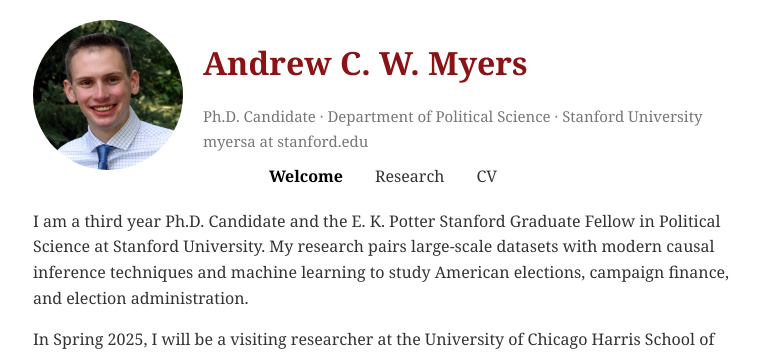
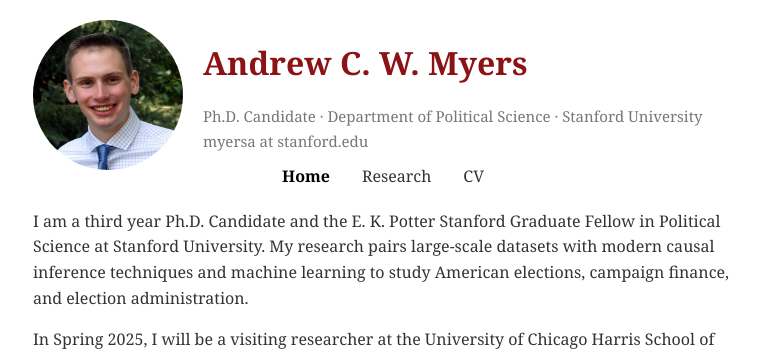
Before and after one commit to AndyMyersSkol/AndyMyersSkol.github.io, a Jekyll site: the page index.html, which Jekyll copies as it is, in a window 1280 px wide. Shown: the top 356 px of the page, without its empty margins (257-1016 px from the left). Built offline with Jekyll 4.4.1, drawn with Linux system fonts in a browser that asks for light colours.

Commit message:
Update index.html

```diff
--- a/index.html
+++ b/index.html
@@ -25,7 +25,7 @@ height="0" width="0" style="display:none;visibility:hidden"></iframe></noscript>
 
 <div class="container">
     <div class="profile">
-        <img src="myers.jpg" alt="Profile Picture" class="profile-pic" id="welcome">
+        <img src="myers.jpg" alt="Profile Picture" class="profile-pic" id="home">
         <div class="info">
             <h1>Andrew C. W. Myers</h1>
             <p class="title">Ph.D. Candidate · Department of Political Science · Stanford University</p>
@@ -35,7 +35,7 @@ height="0" width="0" style="display:none;visibility:hidden"></iframe></noscript>
 
     <nav class="navigation">
         <ul>
-            <li><a href="#welcome" class="active" onclick="setActive(this)">Welcome</a></li>
+            <li><a href="#home" class="active" onclick="setActive(this)">Home</a></li>
             <li><a href="#research" onclick="setActive(this)">Research</a></li>
             <li><a href="/andrew_c_w_myers_CV.pdf" target="_blank">CV</a></li>
         </ul>
```
